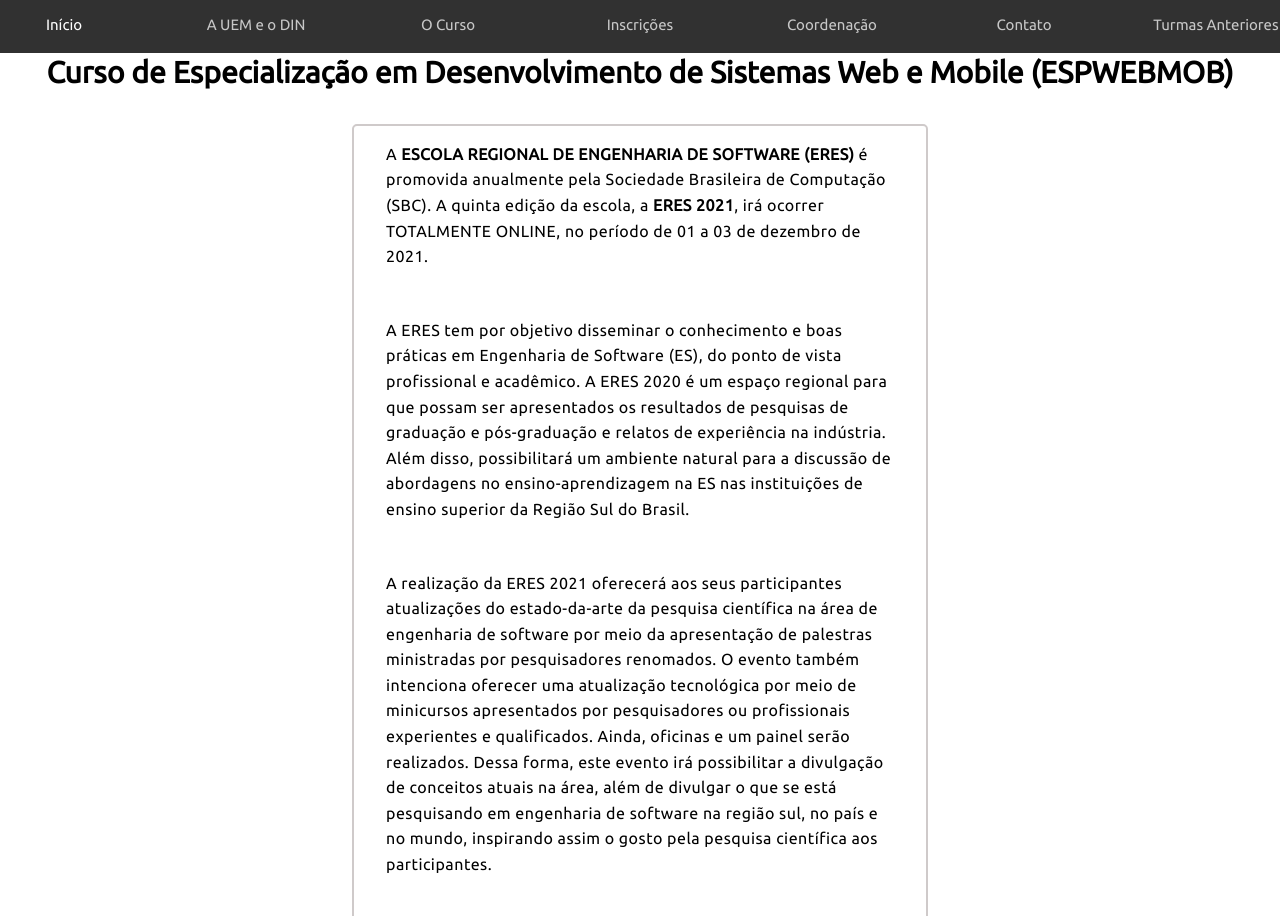
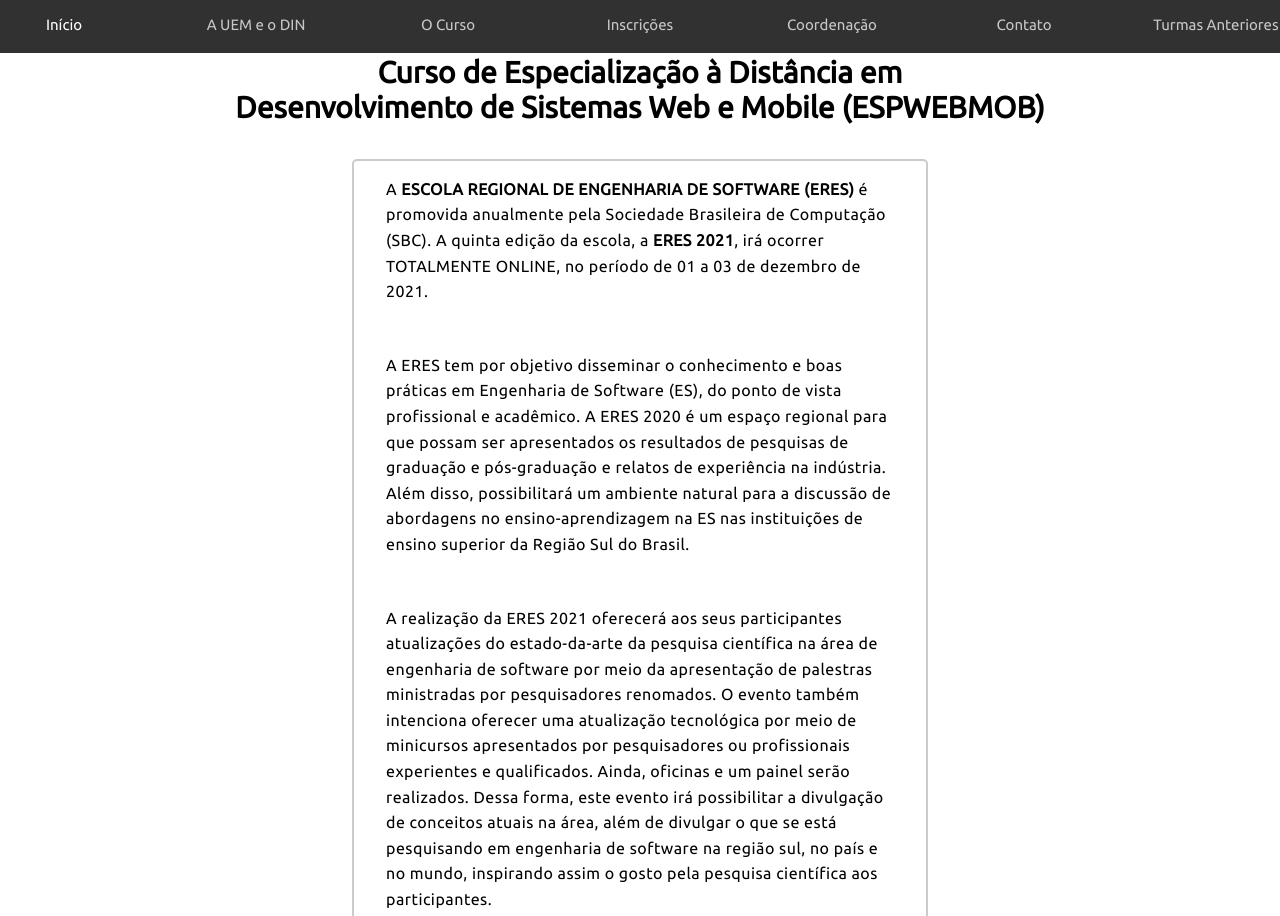
Before and after one commit to ESPWEBMOB/espwebmob.github.io, a plain HTML site: page index.html in a window 1280 px wide. Shown: the top 916 px of the page. Drawn offline with Linux system fonts and the light colour scheme.

Commit message:
Update index.html

```diff
--- a/index.html
+++ b/index.html
@@ -32,7 +32,7 @@
 				<table col="1" rows="1" class="center" border="0" max-width="50%" vertical-align="center">
 					<tr>
 						<!--<td align="center" ><img src="./images/header.png" width="35%" height="35%" > &nbsp;&nbsp;&nbsp;&nbsp; <a href="http://www.sbc.org.br" target="_blank"><img src="./images/logo_sbc.jpg" ></a></td>-->
-						<td align="center"><h1>Curso de Especialização em Desenvolvimento de Sistemas Web e Mobile (ESPWEBMOB)</h1></td>
+						<td align="center"><h1>Curso de Especialização à Distância em <br>Desenvolvimento de Sistemas Web e Mobile (ESPWEBMOB)</h1></td>
 					</tr>
 				</table>
 			</div>
```
